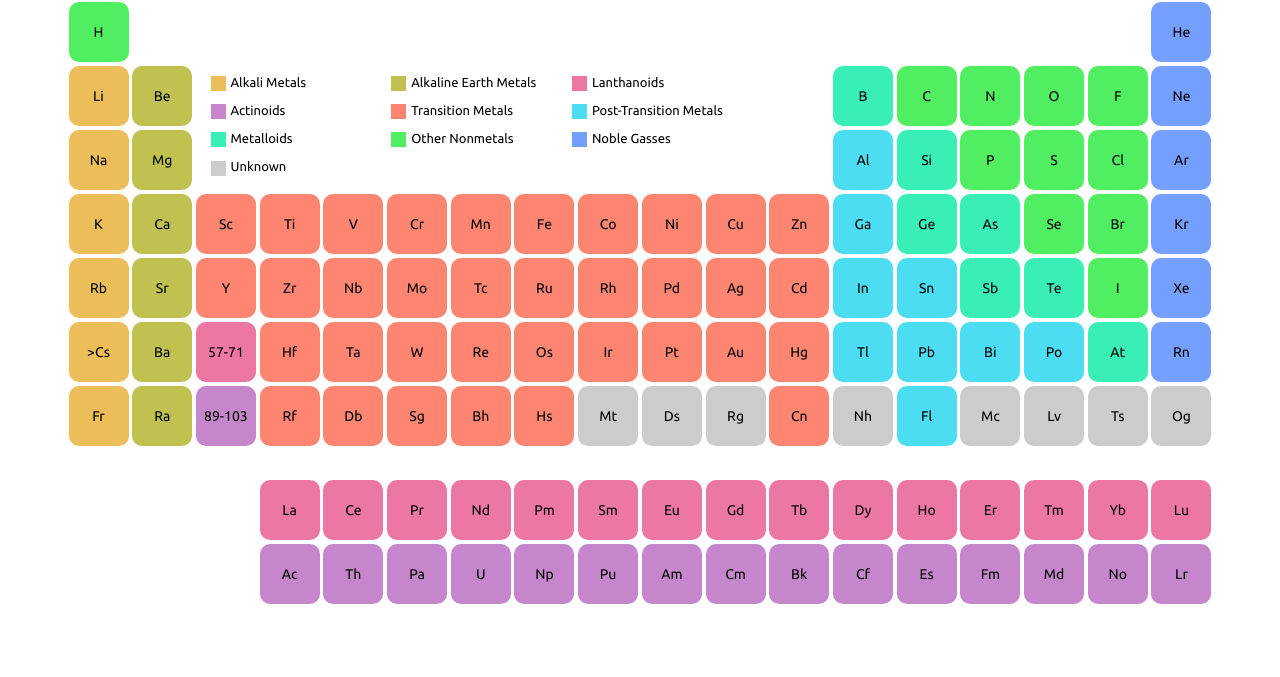
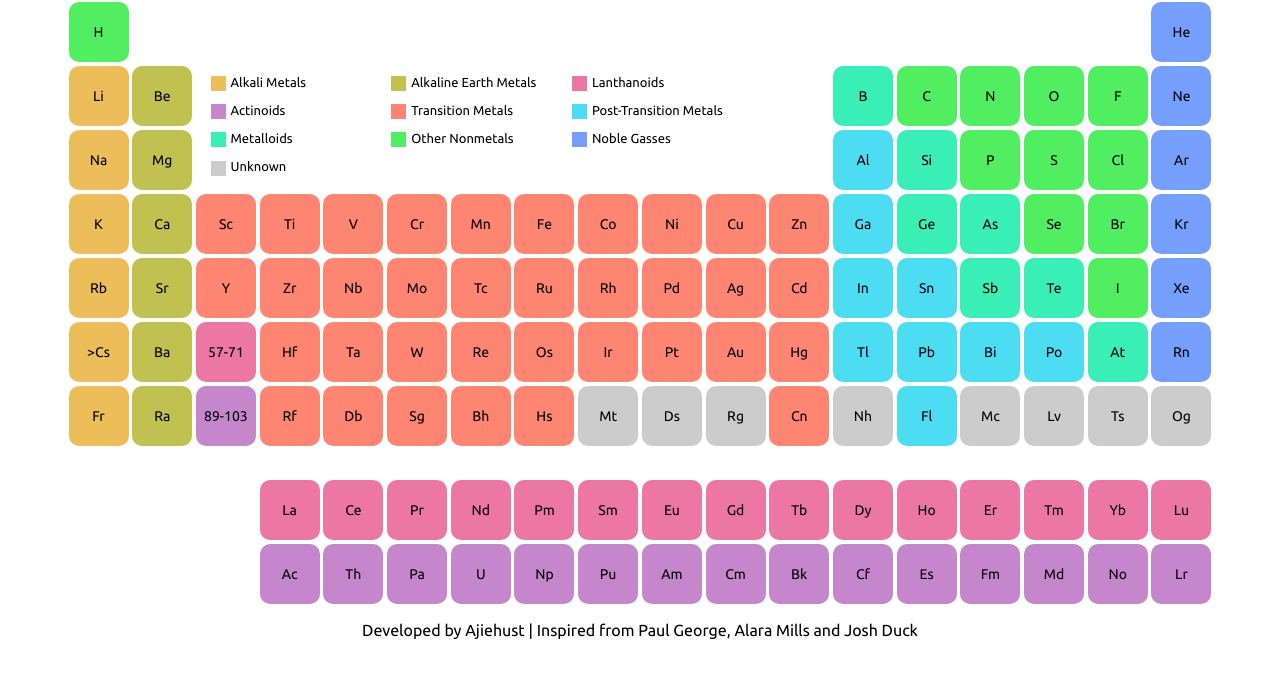
Before and after one commit to ajiehust/PeriodicTable, a plain HTML site: page PerodicTableHmtl/index.html in a window 1280 px wide. Shown: the part 65-742 px from the top of the page. Drawn offline with Linux system fonts and the light colour scheme.

Commit message:
add credits

```diff
--- a/PerodicTableHmtl/index.html
+++ b/PerodicTableHmtl/index.html
@@ -211,6 +211,7 @@
 <div class="ele actinoid" data-keywords="">Lr</div>
 </section>
 </div>
+<div class="credits">Developed by Ajiehust  | Inspired from Paul George, Alara Mills and Josh Duck</div>
 <script type="text/javascript" src="plugin/jquery-3.4.1.min.js"></script>
 <script type="text/javascript" src="plugin/prism/prism.js"></script>
 <script type="text/javascript" src="plugin/tooltipster/tooltipster.bundle.min.js"></script>
```
